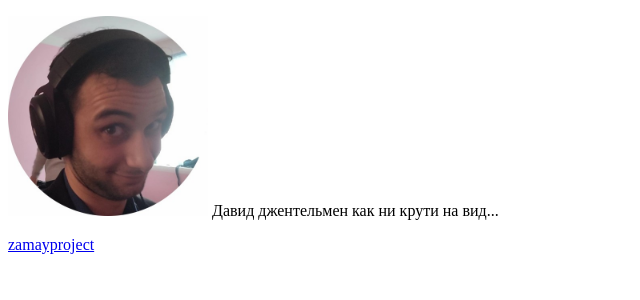
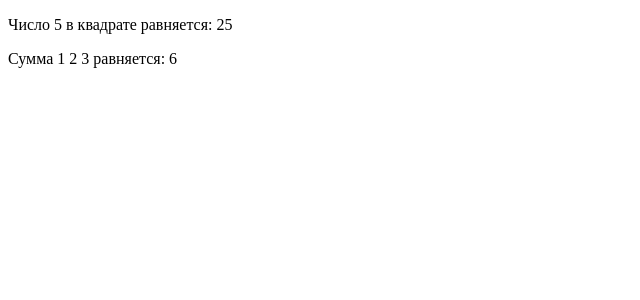
Before and after one commit to bronepoezd410/4AIP_VueExercises410, a Vue app in the folder MakoVueExercises/: page / in a window 1280 px wide. Shown: the top 300 px of the page, without its empty margins (0-640 px from the left). Built offline with nearby package versions, Linux system fonts and the light colour scheme.

Commit message:
006_Выполение кода в представлениях

```diff
--- a/MakoVueExercises/index.html
+++ b/MakoVueExercises/index.html
@@ -4,7 +4,7 @@
     <meta charset="UTF-8">
     <link rel="icon" href="/david.ico">
     <meta name="viewport" content="width=device-width, initial-scale=1.0">
-    <title>OmegaMegaVue</title>
+    <title>Лаборатория Давида</title>
   </head>
   <body>
     <div id="app"></div>
--- a/MakoVueExercises/src/App.vue
+++ b/MakoVueExercises/src/App.vue
@@ -1,14 +1,7 @@
 <template>
 
-    <p>
-    <a href="{{href}}"><img :src="attr"
-    width="200" height="200" alt="david">
-    </a>
-    Давид джентельмен как ни крути на вид...
-    </p>
-
-    <a href={{href}}>{{text}}</a>
-
+<p>Число {{ num }} в квадрате равняется: {{ num*num }}</p>
+<p>Сумма {{num1}} {{num2}} {{num3}} равняется: {{ num1+num2+num3 }}</p>
 
 </template>
 
@@ -16,16 +9,16 @@
 <script>
 export default {
     name: 'App',
-
-    data() {
-	return {
-		text: 'zamayproject',
-		href: './zamayproject.html',
-        attr: "./assets/david.jpg"
+        data() {
+	    return {
+		num: 5,
+        num1: 1,
+		num2: 2,
+		num3: 3,
+	}
+    }
 
 	}
-}
-}
 </script>
 
 <style>
```
